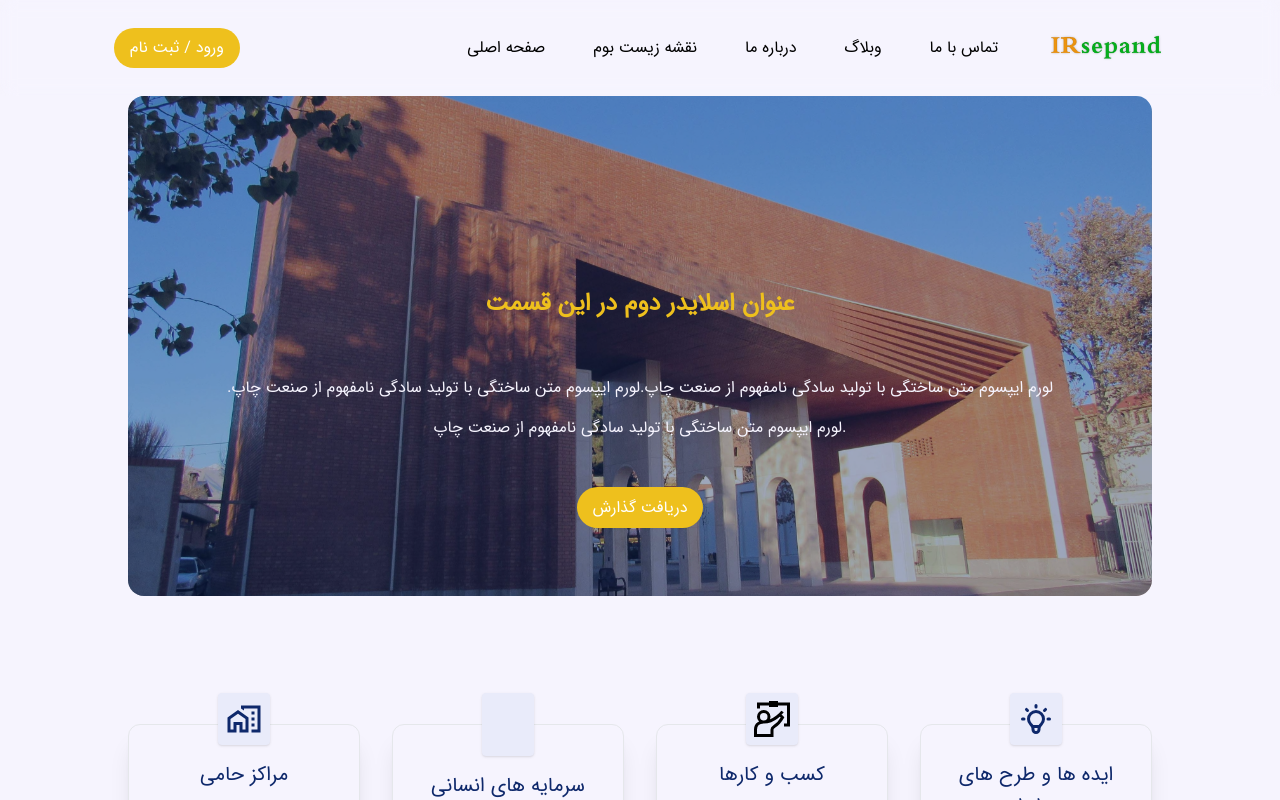
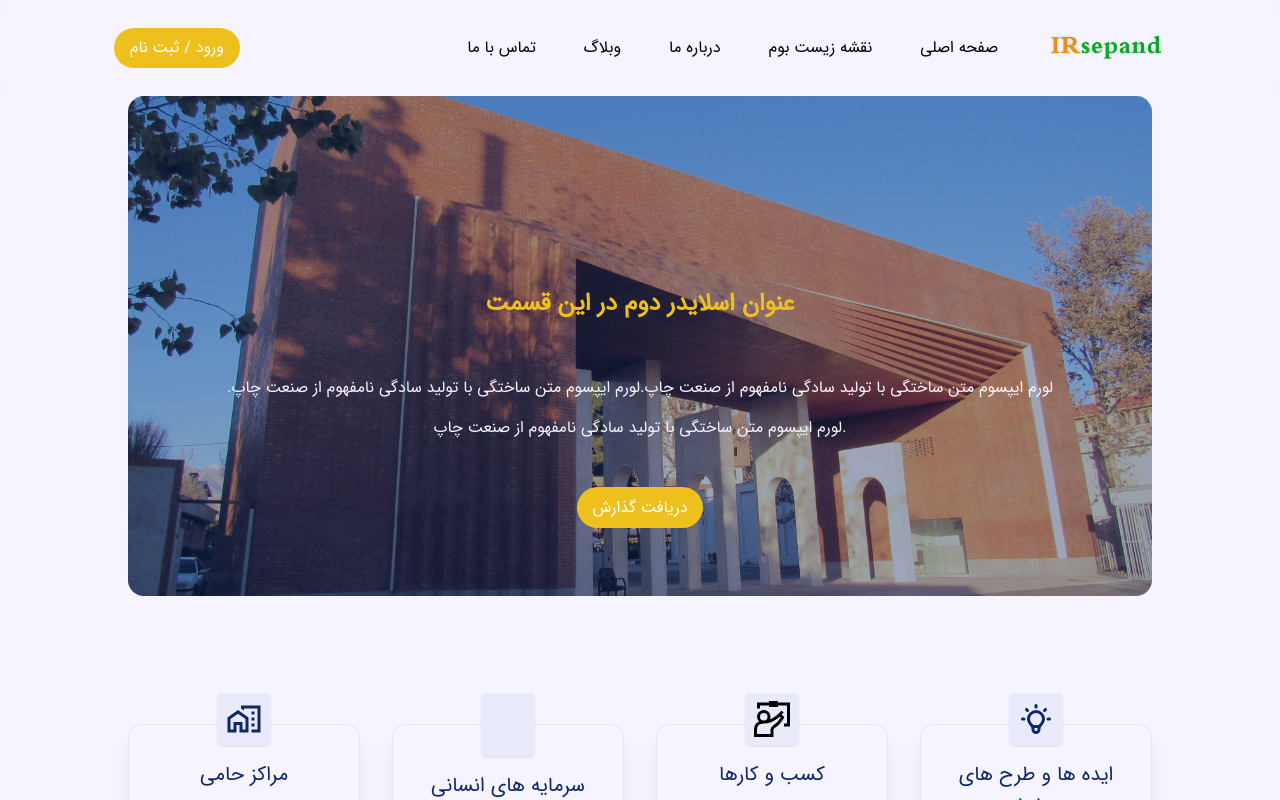
Before and after one commit to Niloofar-Palvaneh/sepand, a Next.js app: page / in a window 1280 px wide. Shown: the top 800 px of the page. Built offline with nearby package versions, Linux system fonts and the light colour scheme; some icons are missing.

Commit message:
reverse nav links

```diff
--- a/src/components/globals/Navbar.jsx
+++ b/src/components/globals/Navbar.jsx
@@ -69,7 +69,7 @@ export default function Navbar() {
                 </div>
                 <ul className="flex items-center gap-12 xl:gap-8">
                     {
-                        navbarLinks.map(link => (
+                        navbarLinks.reverse().map(link => (
                             <li key={link.id}>
                                 <Link href={link.href}>
                                     {link.title}
@@ -99,7 +99,7 @@ export default function Navbar() {
                     </div>
                     <ul className="flex flex-col gap-10 xl:gap-8">
                         {
-                            navbarLinks.map(link => (
+                            navbarLinks.reverse().map(link => (
                                 <li key={link.id} className="px-8 py-2 border-b w-full text-end">
                                     <Link href={link.href}>
                                         {link.title}
```
